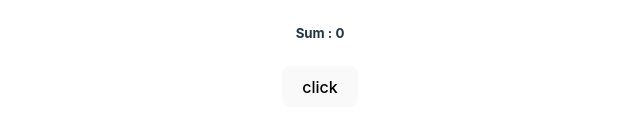
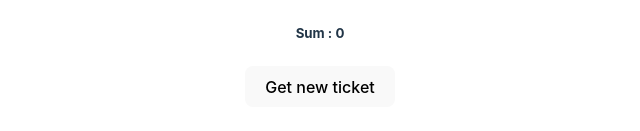
Before and after one commit to vinayBagde/lottery-ticket, a React (Vite) app: page / in a window 1280 px wide. Shown: the part 417-548 px from the top of the page, without its empty margins (320-960 px from the left). Built offline with nearby package versions, Linux system fonts and the light colour scheme.

Commit message:
solve sum state problem

```diff
--- a/src/components/lotteryTicket/LotteryTicket.jsx
+++ b/src/components/lotteryTicket/LotteryTicket.jsx
@@ -3,20 +3,21 @@ import { useState } from "react";
 export default function LotteryTicket() {
   let [num, setNum] = useState(0);
   let [sum, setSum] = useState(0);
+
+
   let generateNumber = () => {
     setNum(() => {
       return Math.floor(Math.random() * 899 + 100);
     });
 
 
-    setSum(() => {
-      let temp = 0;
-      for (let i = 0; i <= 3; i++) {
-        temp += num % 10;
-        num = Math.floor(num / 10);
-      }
-      return temp;
-    });
+    let temp = 0;
+     for (let i = 0; i <= 3; i++) {
+       temp += num % 10;
+       num = Math.floor(num / 10);
+     }
+   // why this function is not working
+    setSum(temp);
 
   };
   return (
@@ -28,7 +29,7 @@ export default function LotteryTicket() {
         <h1 style={{ padding: "0 10px 0 10px" }}>Lottery</h1>
         <h3>Lottery Ticket = {num}</h3>
         <h5>Sum : {sum}</h5>
-        <button onClick={generateNumber}>click</button>
+        <button onClick={generateNumber}>Get new ticket</button>
       </div>
     </>
   );
```
